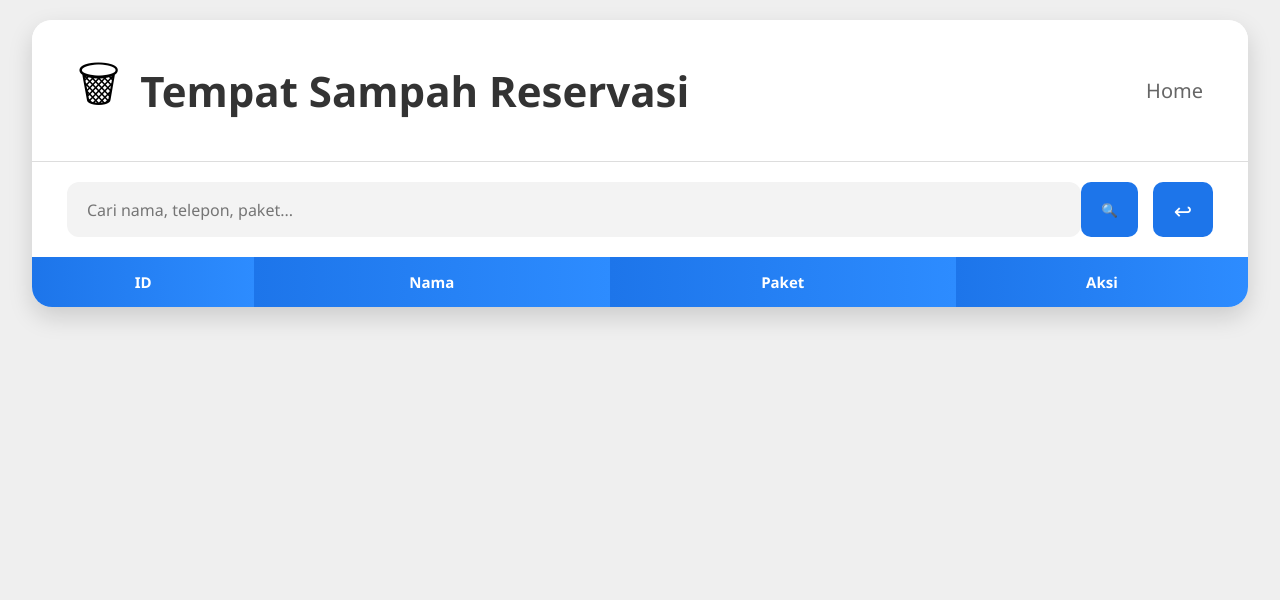
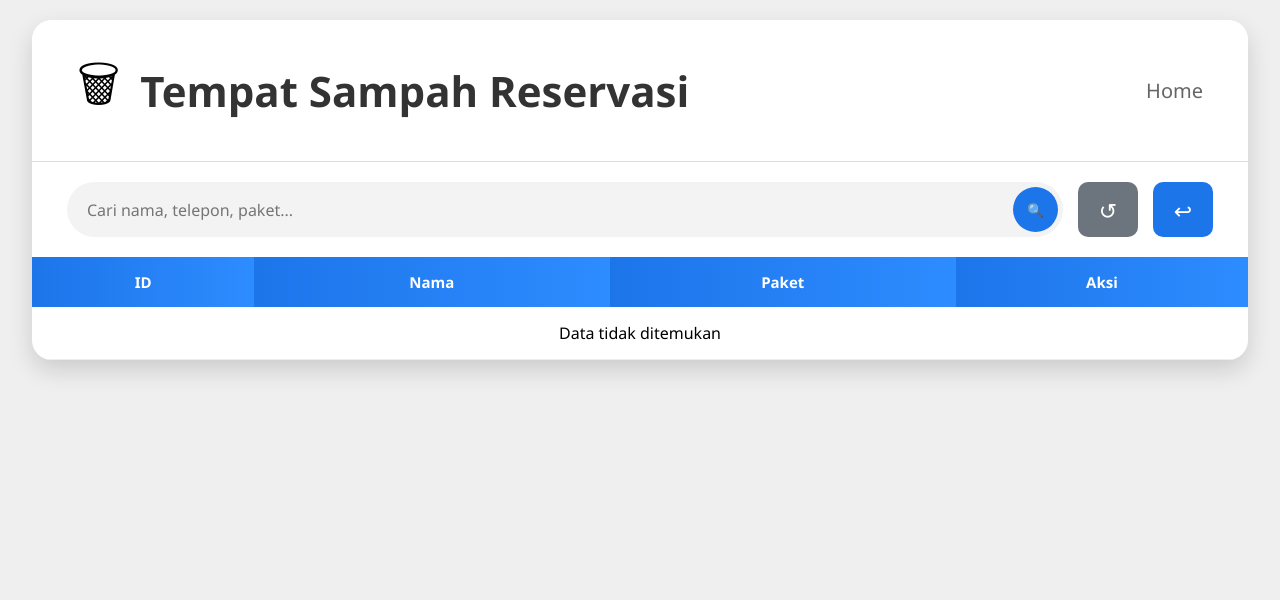
Before and after one commit to 230601110036-del/flask_database, a Flask app: page /trash in a window 1280 px wide. Shown: the top 600 px of the page. Run offline with Flask 3, Linux system fonts and the light colour scheme; tables that the repository leaves empty hold one stand-in row (values such as "Sample post"); lists and menus that the app fills with data are empty.

Commit message:
Update tampilan dan fitur aplikasi

```diff
--- a/static/css/style.css
+++ b/static/css/style.css
@@ -463,7 +463,7 @@ table tr:hover{
 
     flex:1;
 
-    display:flex;
+    position:relative;
 }
 
 .search-box input{
@@ -476,22 +476,28 @@ table tr:hover{
 
     background:#f3f3f3;
 
-    border-radius:12px;
+    border-radius:30px;
 
-    padding:0 20px;
+    padding:0 70px 0 20px;
 
     font-size:16px;
 }
 
 .search-btn{
 
-    width:60px;
+    position:absolute;
 
-    height:55px;
+    top:5px;
+
+    right:5px;
+
+    width:45px;
+
+    height:45px;
 
     border:none;
 
-    border-radius:10px;
+    border-radius:50%;
 
     background:#1d75ea;
 
@@ -602,3 +608,13 @@ table tr:hover{
 
     color:#333;
 }
+
+.reset-btn{
+
+    background:#6c757d;
+}
+
+.reset-btn:hover{
+
+    opacity:.9;
+}
--- a/templates/trash.html
+++ b/templates/trash.html
@@ -61,6 +61,13 @@ filename='css/style.css') }}">
 
 </form>
 
+<a href="{{ url_for('trash') }}"
+   class="icon-btn reset-btn">
+
+   ↺
+
+</a>
+
 <a href="{{ url_for('index') }}"
    class="icon-btn add-btn">
 
@@ -115,6 +122,20 @@ Hapus Permanen
 
 {% endfor %}
 
+{% if container|length == 0 %}
+
+<tr>
+
+<td colspan="4">
+
+    Data tidak ditemukan
+
+</td>
+
+</tr>
+
+{% endif %}
+
 </table>
 
 </div>
```
Also changed, not shown: templates/index.html (+23 -1 lines).
